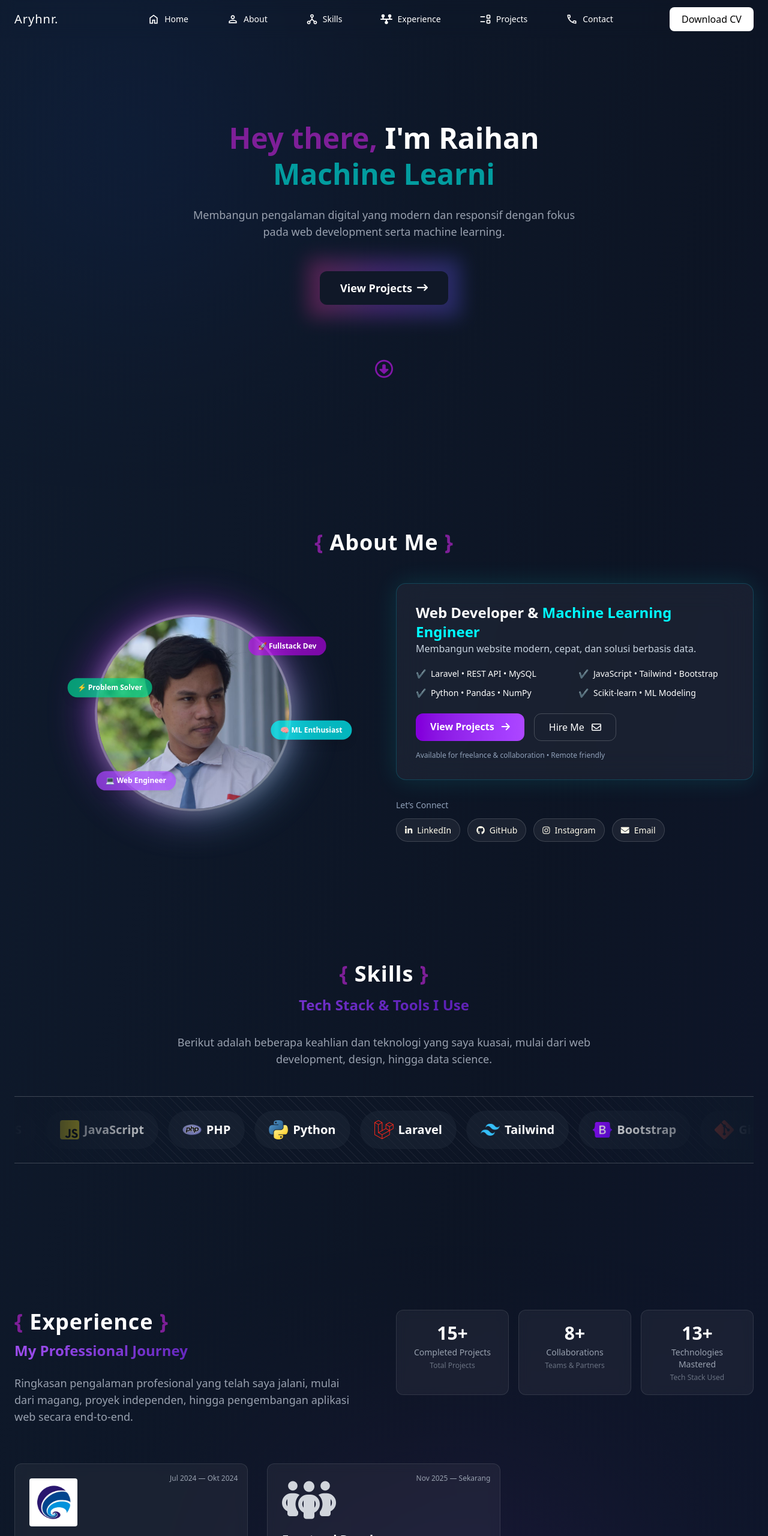
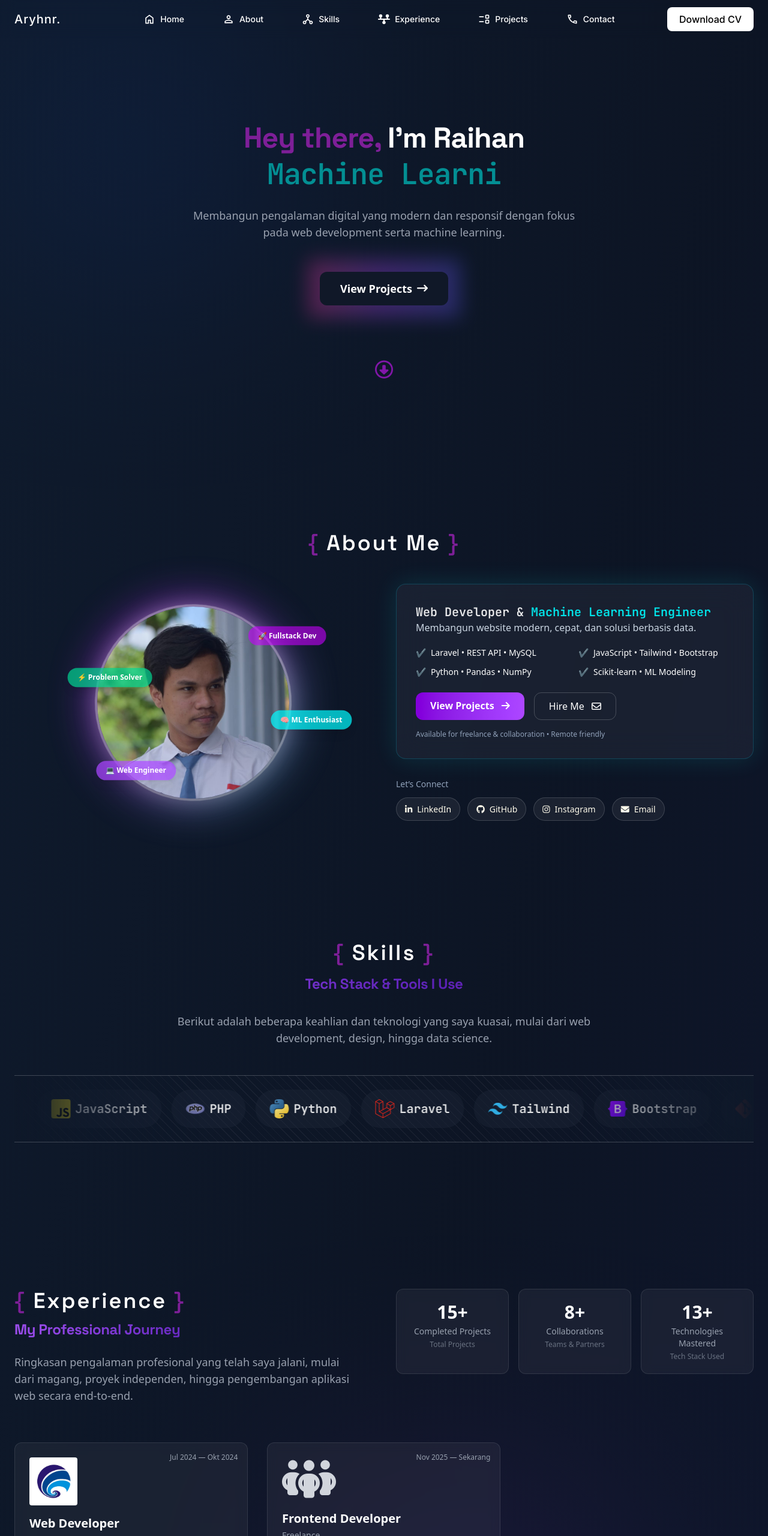
Before and after one commit to Aryhnr/PortofolioNew, a website: page src/index.html in a window 1280 px wide. Shown: the top 2560 px of the page at 60% size. Drawn offline with nearby package versions, Linux system fonts and the light colour scheme.

Commit message:
menambahkan font

```diff
--- a/src/index.html
+++ b/src/index.html
@@ -5,6 +5,10 @@
   <meta name="viewport" content="width=device-width, initial-scale=1.0">
   <link href="./output.css" rel="stylesheet">
   <link href="./style.css" rel="stylesheet">
+  <link rel="preconnect" href="https://fonts.googleapis.com">
+  <link rel="preconnect" href="https://fonts.gstatic.com" crossorigin>
+  <link href="https://fonts.googleapis.com/css2?family=Space+Grotesk:wght@400;600;700;800&family=Inter:wght@400;500;600&family=JetBrains+Mono:wght@400;600&display=swap" rel="stylesheet">
+
   <script src="https://kit.fontawesome.com/268ca19cdb.js" crossorigin="anonymous"></script>
   <link rel="icon" href="images/icontap.png" type="image/png">
   <script src="https://cdn.jsdelivr.net/npm/@tailwindcss/browser@4"></script>
@@ -64,7 +68,7 @@
                 w-full max-w-ful
                 backdrop-blur-md z-50
                 transition-all duration-300 ease-in-out transform
-                py-1">
+                py-1 navbar">
 
         <div class="max-w-7xl mx-auto px-6 py-2 flex items-center justify-between">
 
@@ -136,7 +140,7 @@
 
     <!-- NAVBAR MOBILE -->
     <nav class="flex lg:hidden fixed top-0 left-0 w-full bg-[#131d2e]/30 backdrop-blur-lg shadow-md z-50 px-4 py-3
-                items-center justify-between">
+                items-center justify-between navbar">
 
         <span class="font-bold text-lg text-white">Aryhnr.</span>
 
@@ -169,7 +173,7 @@
     <div id="sidebar"
         class="hidden fixed top-0 left-0 h-full w-72 bg-white shadow-xl z-50
                 p-6 flex-col gap-5 transform -translate-x-full
-                transition-all duration-300">
+                transition-all duration-300 navbar">
 
 
         <h2 class="text-xl font-semibold text-gray-800 mb-4">Menu</h2>
@@ -189,23 +193,23 @@
 
     <!-- Isi Web -->
     <!-- HOME SECTION -->
-    <section id="home" class="pt-50 pb-32">
+    <section id="home" class="pt-50 pb-32 hero">
         <div class="max-w-7xl mx-auto px-auto text-center space-y-6">
 
             <!-- TITLE -->
-            <h1 class="home-title font-extrabold leading-tight
+            <h1 class="hero-title home-title font-extrabold leading-tight
             text-3xl sm:text-4xl md:text-5xl text-white">
 
-                <span class="title-part text-[#7e1f98] font-sans">Hey there,</span>
+                <span class="title-part text-[#7e1f98]">Hey there,</span>
                 <span class="title-part text-white">I'm Raihan</span><br>
 
                 <!-- STABLE TYPING SPACE -->
-                <span class="typing-text text-[#029c9f] font-extrabold inline-block min-h-[30px]"></span>
+                <span class="tech-accent typing-text text-[#029c9f] font-extrabold inline-block min-h-[30px]"></span>
 
             </h1>
 
             <!-- SUBTEXT -->
-            <p class="home-subtext text-gray-400 text-lg max-w-2xl mx-auto">
+            <p class="home-subtext text-gray-400 text-sm md:text-lg max-w-2xl mx-auto">
                 Membangun pengalaman digital yang modern dan responsif dengan fokus pada web development serta machine learning.
             </p>
 
@@ -235,41 +239,11 @@
 
         </div>
     </section>
-    <!-- AUTO SCROLL TEXT -->
-    <!-- <div class="relative w-full overflow-hidden py-6"> -->
 
-        <!-- TOP & BOTTOM LINES -->
-        <!-- <div class="absolute top-0 left-0 w-full h-px bg-white/5"></div> -->
-        <!-- <div class="absolute bottom-0 left-0 w-full h-px bg-white/5"></div> -->
-
-        <!-- LEFT SHADOW -->
-        <!-- <div class="pointer-events-none absolute inset-y-0 left-0 w-1/4 bg-linear-to-r from-bg-[#131d2e] to-transparent"></div> -->
-
-
-        <!-- RIGHT SHADOW -->
-        <!-- <div class="pointer-events-none absolute inset-y-0 right-0 w-1/4 bg-linear-to-r from-bg-[#131d2e] to-transparent"></div> -->
-
-
-
-        <!-- MARQUEE -->
-        <!-- <div class="marquee">
-            <div class="track">
-                <div class="content">
-                    Infinite Marquee ✦ Web Developer ✦ Machine Learning ✦ UI/UX ✦ Creative Builder ✦
-                </div>
-                <div class="content">
-                    Infinite Marquee ✦ Web Developer ✦ Machine Learning ✦ UI/UX ✦ Creative Builder ✦
-                </div>
-            </div>
-        </div>
-
-    </div> -->
-
-
-    <section id="about" class="pt-30 pb-20">
+    <section id="about" class="pt-30 pb-20 tech-grid">
 
         <!-- SECTION TITLE -->
-        <h2 class="text-3xl md:text-4xl font-bold text-white tracking-wide text-center mb-12">
+        <h2 class="section-title text-3xl md:text-4xl font-bold text-white tracking-wide text-center mb-12">
             <span class="text-[#7e1f98]">{</span>
             About Me
             <span class="text-[#7e1f98]">}</span>
@@ -344,7 +318,7 @@
                             text-white shadow-[0_0_40px_rgba(0,251,255,0.12)]">
 
                     <!-- Title -->
-                    <h2 class="text-2xl font-bold">
+                    <h2 class="text-xl font-bold tech-accent">
                         Web Developer &
                         <span class="text-[#00fbff] font-extrabold">
                             Machine Learning Engineer
@@ -449,12 +423,12 @@
 
         <div class="max-w-7xl mx-auto px-6 text-center">
             <!-- SECTION TITLE -->
-            <h2 class="text-3xl md:text-4xl font-bold text-white tracking-wide mb-4 inline-block">
+            <h2 class="section-title text-3xl md:text-4xl font-bold text-white tracking-wide mb-4 inline-block">
                 <span class="text-[#7e1f98]">{ </span>
                 Skills
                 <span class="text-[#7e1f98]"> }</span>
             </h2>
-            <h3 class="text-xl md:text-2xl font-semibold mb-8 bg-clip-text text-transparent
+            <h3 class="hero-title text-xl md:text-2xl font-semibold mb-8 bg-clip-text text-transparent
                       bg-linear-to-r from-pink-500 via-purple-500 to-indigo-500 shiny-text">
                 Tech Stack & Tools I Use
             </h3>
@@ -489,7 +463,7 @@
                                 bg-linear-to-l from-[#0e1829] to-transparent z-10"></div>
                     <!-- MARQUEE TRACK -->
                     <div class="marquee overflow-hidden whitespace-nowrap">
-                      <div class="track flex animate-marquee items-center justify-center space-x-4">
+                      <div class="track flex animate-marquee items-center justify-center space-x-4 tech-accent">
 
                           <!-- Skill Item -->
                           <div class="flex items-center bg-gray-800/50 backdrop-blur-md rounded-full px-6 py-4 min-w-max">
@@ -646,13 +620,13 @@
 
                 <!-- LEFT SIDE (TITLE, SUBTITLE, DESCRIPTION) -->
                 <div>
-                    <h2 class="text-3xl md:text-4xl font-bold text-white tracking-wide mb-3">
+                    <h2 class="section-title text-3xl md:text-4xl font-bold text-white tracking-wide mb-3">
                         <span class="text-[#7e1f98]">{</span>
                         Experience
                         <span class="text-[#7e1f98]">}</span>
                     </h2>
 
-                    <h3 class="text-xl md:text-2xl font-semibold mb-6
+                    <h3 class="hero-title text-xl md:text-2xl font-semibold mb-6
                             bg-clip-text text-transparent
                             bg-linear-to-r from-pink-500 via-purple-500 to-indigo-500
                             shiny-text">
@@ -758,13 +732,13 @@
 
         <div class="max-w-7xl mx-auto px-6 text-center">
 
-            <h2 class="text-3xl md:text-4xl font-bold text-white tracking-wide mb-4">
+            <h2 class="section-title text-3xl md:text-4xl font-bold text-white tracking-wide mb-4">
                 <span class="text-[#7e1f98]">{</span>
                 Projects
                 <span class="text-[#7e1f98]">}</span>
             </h2>
 
-            <h3 class="text-xl md:text-2xl font-semibold mb-8 bg-clip-text text-transparent
+            <h3 class="hero-title text-xl md:text-2xl font-semibold mb-8 bg-clip-text text-transparent
                       bg-linear-to-r from-pink-500 via-purple-500 to-indigo-500 shiny-text">
                 A Collection of My Recent Projects
             </h3>
@@ -964,12 +938,12 @@
 
         <div class="max-w-7xl mx-auto px-6">
 
-            <h2 class="text-3xl md:text-4xl font-bold text-white tracking-wide mb-4 text-center">
+            <h2 class="section-title text-3xl md:text-4xl font-bold text-white tracking-wide mb-4 text-center">
                 <span class="text-[#7e1f98]">{</span>
                 Contact
                 <span class="text-[#7e1f98]">}</span>
             </h2>
-            <h3 class="text-xl md:text-2xl font-semibold mb-8 bg-clip-text text-transparent
+            <h3 class="hero-title text-xl md:text-2xl font-semibold mb-8 bg-clip-text text-transparent
                       bg-linear-to-r from-pink-500 via-purple-500 to-indigo-500 shiny-text text-center">
                 Let’s Start a Conversation
             </h3>
@@ -1070,6 +1044,35 @@
         <!-- Top Border Glow -->
         <div class="absolute top-0 left-1/2 -translate-x-1/2 w-3/4 h-px
                     bg-linear-to-r from-transparent via-[#7e1f98] to-transparent"></div>
+            <!-- AUTO SCROLL TEXT -->
+    <!-- <div class="relative w-full overflow-hidden py-6"> -->
+
+        <!-- TOP & BOTTOM LINES -->
+        <!-- <div class="absolute top-0 left-0 w-full h-px bg-white/5"></div> -->
+        <!-- <div class="absolute bottom-0 left-0 w-full h-px bg-white/5"></div> -->
+
+        <!-- LEFT SHADOW -->
+        <!-- <div class="pointer-events-none absolute inset-y-0 left-0 w-1/4 bg-linear-to-r from-bg-[#131d2e] to-transparent"></div> -->
+
+
+        <!-- RIGHT SHADOW -->
+        <!-- <div class="pointer-events-none absolute inset-y-0 right-0 w-1/4 bg-linear-to-r from-bg-[#131d2e] to-transparent"></div> -->
+
+
+
+        <!-- MARQUEE -->
+        <!-- <div class="marquee">
+            <div class="track">
+                <div class="content">
+                    Infinite Marquee ✦ Web Developer ✦ Machine Learning ✦ UI/UX ✦ Creative Builder ✦
+                </div>
+                <div class="content">
+                    Infinite Marquee ✦ Web Developer ✦ Machine Learning ✦ UI/UX ✦ Creative Builder ✦
+                </div>
+            </div>
+        </div>
+
+    </div> -->
 
         <div class="max-w-4xl mx-auto space-y-6">
 
--- a/src/style.css
+++ b/src/style.css
@@ -1,3 +1,4 @@
+
 .marquee {
   position: relative;
   width: 100%;
@@ -111,3 +112,53 @@
 .github:hover i { color: #ffffff; }
 .instagram:hover i { color: #e1306c; }
 .email:hover i { color: #00fbff; }
+
+
+.hero-title {
+  font-family: 'Space Grotesk', sans-serif !important;
+  font-weight: 800;
+  letter-spacing: -0.02em;
+}
+
+.tech-accent {
+  font-family: 'JetBrains Mono';
+  opacity: 0.9;
+}
+
+.section-title {
+  font-family: 'Space Grotesk';
+  font-weight: 600;
+  letter-spacing: 0.08em;
+  /* text-transform: uppercase; */
+}
+.navbar {
+  font-family: 'Inter', sans-serif;
+}
+
+
+/* .tech-grid {
+  background:
+    linear-gradient(rgba(255,255,255,0.03) 1px, transparent 1px),
+    linear-gradient(90deg, rgba(255,255,255,0.03) 1px, transparent 1px);
+  background-size: 40px 40px;
+}
+.hero {
+  position: relative;
+  background:
+    linear-gradient(rgba(255,255,255,0.03) 1px, transparent 1px),
+    linear-gradient(90deg, rgba(255,255,255,0.03) 1px, transparent 1px),
+    radial-gradient(circle at top, #0f172a, #020617);
+  background-size: 40px 40px, 40px 40px, cover;
+}
+
+.hero::before {
+  content: '';
+  position: absolute;
+  inset: 0;
+  background:
+    linear-gradient(rgba(255,255,255,0.03) 1px, transparent 1px),
+    linear-gradient(90deg, rgba(255,255,255,0.03) 1px, transparent 1px);
+  background-size: 40px 40px;
+  opacity: 0.5;
+  pointer-events: none;
+} */
```
